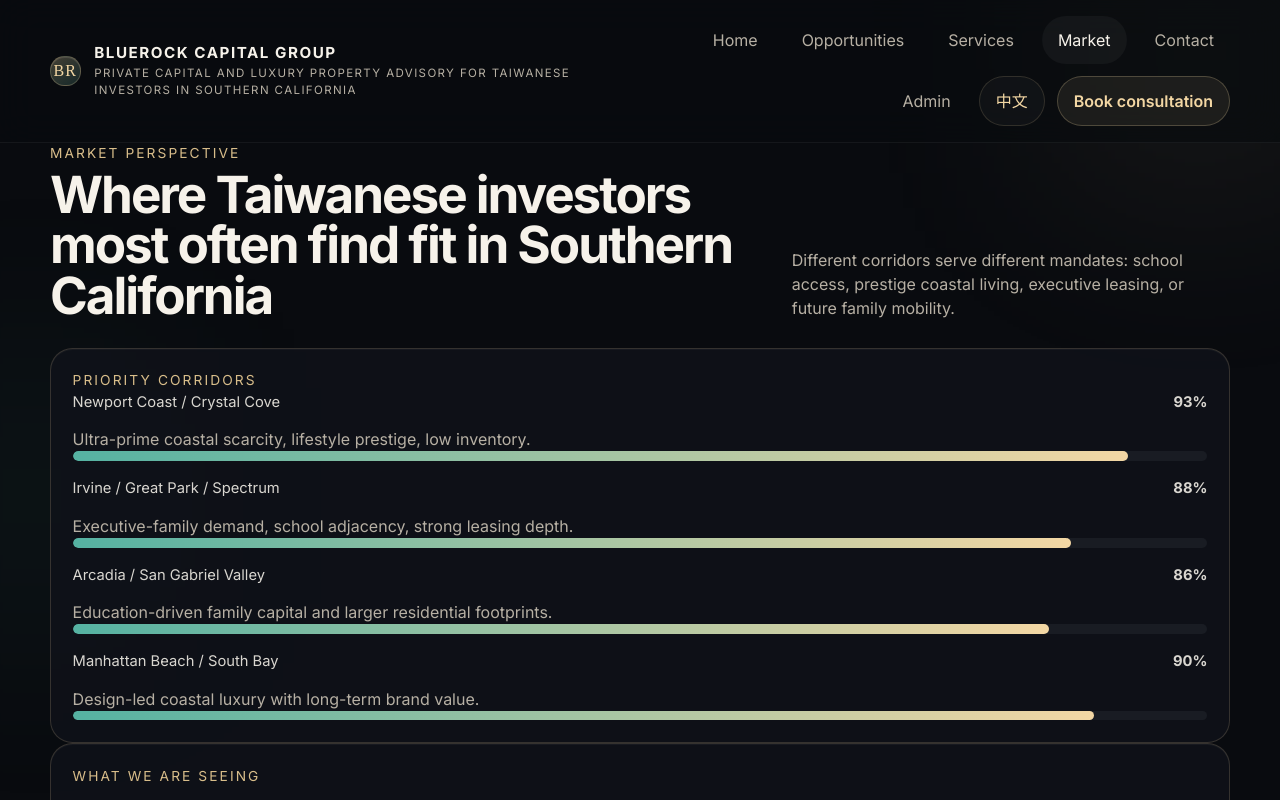
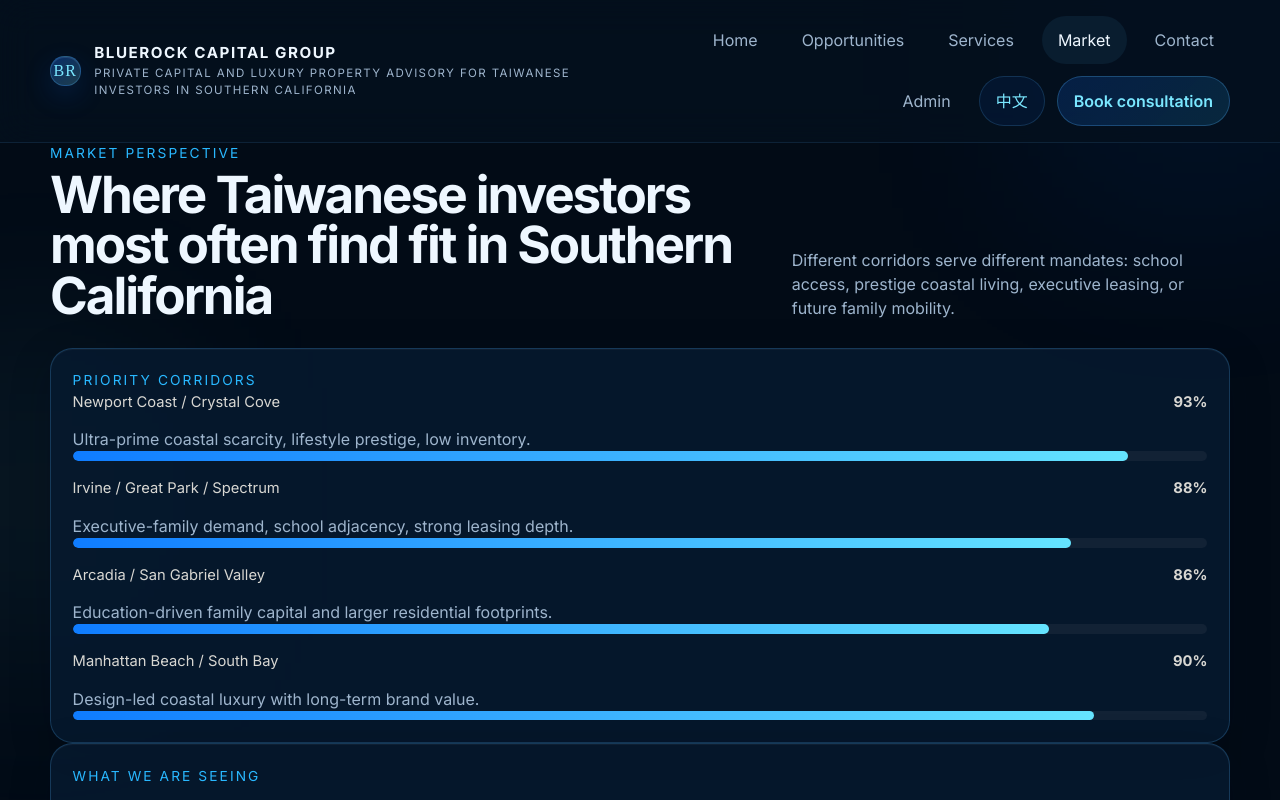
Before and after one commit to amjin358-svg/jin, a React (Vite) app: page /market in a window 1280 px wide. Shown: the top 800 px of the page. Built offline with nearby package versions, Linux system fonts and the light colour scheme; no server answers.

Commit message:
Retheme site to BlueRock blue palette
Co-authored-by: amjin358-svg <amjin358-svg@users.noreply.github.com>

```diff
--- a/src/styles.css
+++ b/src/styles.css
@@ -1,10 +1,10 @@
 :root {
   font-family: Inter, "PingFang TC", "Microsoft JhengHei", system-ui, -apple-system,
     BlinkMacSystemFont, "Segoe UI", sans-serif;
-  color: #f6f2ea;
+  color: #eef7ff;
   background:
-    radial-gradient(circle at top, rgba(206, 168, 111, 0.18), transparent 0 32%),
-    linear-gradient(180deg, #17161a 0%, #0d1117 55%, #090b0f 100%);
+    radial-gradient(circle at top, rgba(34, 139, 255, 0.22), transparent 0 36%),
+    linear-gradient(180deg, #081728 0%, #04111f 52%, #020b16 100%);
   color-scheme: dark;
   font-synthesis: none;
   text-rendering: optimizeLegibility;
@@ -12,16 +12,16 @@
   -moz-osx-font-smoothing: grayscale;
   line-height: 1.5;
   font-weight: 400;
-  --bg: #090b0f;
-  --bg-elevated: rgba(17, 20, 27, 0.82);
-  --bg-card: rgba(16, 19, 26, 0.78);
-  --border: rgba(230, 205, 159, 0.18);
-  --text: #f6f2ea;
-  --muted: #b7b0a4;
-  --gold: #d8bd8a;
-  --gold-strong: #f3d7a4;
-  --emerald: #55b2a2;
-  --shadow: 0 24px 80px rgba(0, 0, 0, 0.35);
+  --bg: #020b16;
+  --bg-elevated: rgba(5, 22, 42, 0.86);
+  --bg-card: rgba(7, 26, 48, 0.82);
+  --border: rgba(83, 183, 255, 0.22);
+  --text: #eef7ff;
+  --muted: #9eb5cd;
+  --gold: #29b8ff;
+  --gold-strong: #7ae7ff;
+  --emerald: #1169ff;
+  --shadow: 0 24px 80px rgba(0, 8, 20, 0.45);
   --max-width: 1180px;
 }
 
@@ -82,7 +82,7 @@ textarea {
   right: -5rem;
   width: 20rem;
   height: 20rem;
-  background: rgba(216, 189, 138, 0.18);
+  background: rgba(17, 105, 255, 0.22);
 }
 
 .page-shell::after {
@@ -90,7 +90,7 @@ textarea {
   left: -7rem;
   width: 18rem;
   height: 18rem;
-  background: rgba(85, 178, 162, 0.16);
+  background: rgba(122, 231, 255, 0.18);
 }
 
 .section {
@@ -105,8 +105,8 @@ textarea {
   top: 0;
   z-index: 20;
   backdrop-filter: blur(18px);
-  background: rgba(9, 11, 15, 0.64);
-  border-bottom: 1px solid rgba(255, 255, 255, 0.05);
+  background: rgba(4, 16, 30, 0.82);
+  border-bottom: 1px solid rgba(83, 183, 255, 0.12);
 }
 
 .site-header__inner {
@@ -129,9 +129,11 @@ textarea {
   width: 2.75rem;
   aspect-ratio: 1;
   border-radius: 0.9rem;
-  background: linear-gradient(145deg, rgba(243, 215, 164, 0.26), rgba(85, 178, 162, 0.18));
-  border: 1px solid rgba(243, 215, 164, 0.24);
-  box-shadow: inset 0 1px 0 rgba(255, 255, 255, 0.1);
+  background: linear-gradient(145deg, rgba(17, 105, 255, 0.34), rgba(122, 231, 255, 0.22));
+  border: 1px solid rgba(83, 183, 255, 0.28);
+  box-shadow:
+    inset 0 1px 0 rgba(255, 255, 255, 0.1),
+    0 10px 28px rgba(17, 105, 255, 0.18);
   font-family: "Iowan Old Style", "Times New Roman", serif;
   font-size: 1rem;
   color: var(--gold-strong);
@@ -188,19 +190,19 @@ textarea {
 .nav-link:hover,
 .nav-link--active {
   color: var(--text);
-  background: rgba(255, 255, 255, 0.04);
+  background: rgba(83, 183, 255, 0.08);
 }
 
 .lang-toggle {
-  border: 1px solid rgba(243, 215, 164, 0.14);
-  background: rgba(255, 255, 255, 0.03);
+  border: 1px solid rgba(83, 183, 255, 0.18);
+  background: rgba(17, 105, 255, 0.08);
   color: var(--gold-strong);
   cursor: pointer;
 }
 
 .header-cta {
-  border: 1px solid rgba(243, 215, 164, 0.24);
-  background: rgba(243, 215, 164, 0.08);
+  border: 1px solid rgba(83, 183, 255, 0.28);
+  background: linear-gradient(135deg, rgba(17, 105, 255, 0.18), rgba(41, 184, 255, 0.14));
   color: var(--gold-strong);
   font-weight: 600;
 }
@@ -225,8 +227,8 @@ textarea {
   margin-bottom: 1.2rem;
   padding: 0.45rem 0.8rem;
   border-radius: 999px;
-  border: 1px solid rgba(243, 215, 164, 0.18);
-  background: rgba(255, 255, 255, 0.03);
+  border: 1px solid rgba(83, 183, 255, 0.22);
+  background: rgba(17, 105, 255, 0.08);
   color: var(--gold);
   font-size: 0.82rem;
   letter-spacing: 0.1em;
@@ -239,7 +241,7 @@ textarea {
   height: 0.5rem;
   border-radius: 50%;
   background: linear-gradient(135deg, var(--gold-strong), var(--emerald));
-  box-shadow: 0 0 0 0.25rem rgba(216, 189, 138, 0.12);
+  box-shadow: 0 0 0 0.25rem rgba(41, 184, 255, 0.14);
 }
 
 .hero h1,
@@ -293,14 +295,14 @@ textarea {
 }
 
 .btn--primary {
-  background: linear-gradient(135deg, #f3d7a4, #d0a963);
-  color: #14110f;
-  box-shadow: 0 12px 40px rgba(208, 169, 99, 0.28);
+  background: linear-gradient(135deg, #0f7cff, #4cd8ff);
+  color: #031121;
+  box-shadow: 0 12px 40px rgba(17, 105, 255, 0.34);
 }
 
 .btn--secondary {
-  border-color: rgba(243, 215, 164, 0.18);
-  background: rgba(255, 255, 255, 0.03);
+  border-color: rgba(83, 183, 255, 0.22);
+  background: rgba(17, 105, 255, 0.08);
   color: var(--text);
 }
 
@@ -319,8 +321,8 @@ textarea {
 .metric-card {
   padding: 1rem 1.1rem;
   border-radius: 1.2rem;
-  background: rgba(255, 255, 255, 0.03);
-  border: 1px solid rgba(255, 255, 255, 0.06);
+  background: rgba(10, 33, 58, 0.7);
+  border: 1px solid rgba(83, 183, 255, 0.14);
 }
 
 .metric-card strong {
@@ -341,8 +343,8 @@ textarea {
   padding: 1.3rem;
   border-radius: 2rem;
   background:
-    linear-gradient(180deg, rgba(255, 255, 255, 0.07), rgba(255, 255, 255, 0.02)),
-    rgba(17, 20, 27, 0.8);
+    linear-gradient(180deg, rgba(122, 231, 255, 0.06), rgba(255, 255, 255, 0.02)),
+    rgba(6, 24, 45, 0.86);
   border: 1px solid var(--border);
   box-shadow: var(--shadow);
 }
@@ -351,7 +353,7 @@ textarea {
   min-height: 36rem;
   border-radius: 1.5rem;
   background:
-    linear-gradient(180deg, rgba(9, 11, 15, 0.05), rgba(9, 11, 15, 0.78)),
+    linear-gradient(180deg, rgba(4, 16, 30, 0.08), rgba(3, 11, 22, 0.82)),
     url("https://images.unsplash.com/photo-1511818966892-d7d671e672a2?auto=format&fit=crop&w=1400&q=80")
       center/cover;
   display: flex;
@@ -367,8 +369,8 @@ textarea {
   padding: 1rem 1.1rem;
   border-radius: 1.3rem;
   backdrop-filter: blur(18px);
-  background: rgba(10, 12, 17, 0.56);
-  border: 1px solid rgba(255, 255, 255, 0.08);
+  background: rgba(6, 24, 45, 0.7);
+  border: 1px solid rgba(83, 183, 255, 0.2);
 }
 
 .floating-card {
@@ -393,7 +395,7 @@ textarea {
   max-width: 32rem;
   margin-top: 1.2rem;
   padding-left: 1rem;
-  border-left: 2px solid rgba(243, 215, 164, 0.32);
+  border-left: 2px solid rgba(83, 183, 255, 0.46);
   color: rgba(246, 242, 234, 0.7);
   font-size: 0.98rem;
 }
@@ -472,7 +474,9 @@ textarea {
   border-radius: 1.4rem;
   background: var(--bg-card);
   border: 1px solid var(--border);
-  box-shadow: inset 0 1px 0 rgba(255, 255, 255, 0.04);
+  box-shadow:
+    inset 0 1px 0 rgba(255, 255, 255, 0.04),
+    0 12px 40px rgba(2, 10, 22, 0.22);
 }
 
 .glass-card h3 {
@@ -510,9 +514,9 @@ textarea {
   align-items: center;
   padding: 0.45rem 0.75rem;
   border-radius: 999px;
-  background: rgba(9, 11, 15, 0.62);
+  background: rgba(3, 17, 33, 0.72);
   backdrop-filter: blur(16px);
-  border: 1px solid rgba(255, 255, 255, 0.08);
+  border: 1px solid rgba(83, 183, 255, 0.16);
 }
 
 .listing-badge,
@@ -613,7 +617,7 @@ textarea {
   border-radius: 1.6rem;
   padding: 1.5rem;
   background:
-    linear-gradient(180deg, rgba(9, 11, 15, 0.25), rgba(9, 11, 15, 0.9)),
+    linear-gradient(180deg, rgba(5, 22, 42, 0.28), rgba(2, 11, 22, 0.92)),
     url("https://images.unsplash.com/photo-1494526585095-c41746248156?auto=format&fit=crop&w=1400&q=80")
       center/cover;
   border: 1px solid var(--border);
@@ -648,7 +652,7 @@ textarea {
   width: 1.85rem;
   aspect-ratio: 1;
   border-radius: 50%;
-  background: rgba(243, 215, 164, 0.14);
+  background: rgba(17, 105, 255, 0.18);
   color: var(--gold-strong);
   font-weight: 700;
 }
@@ -676,7 +680,7 @@ textarea {
 .bar-fill {
   height: 100%;
   border-radius: inherit;
-  background: linear-gradient(90deg, #55b2a2, #f3d7a4);
+  background: linear-gradient(90deg, #0f7cff, #65e4ff);
 }
 
 .contact-copy-card h3 {
@@ -718,11 +722,17 @@ textarea {
 .form-grid input,
 .form-grid textarea {
   width: 100%;
-  border: 1px solid rgba(243, 215, 164, 0.12);
-  background: rgba(255, 255, 255, 0.03);
+  border: 1px solid rgba(83, 183, 255, 0.16);
+  background: rgba(10, 33, 58, 0.62);
   border-radius: 1rem;
   padding: 0.95rem 1rem;
   resize: vertical;
+}
+
+.form-grid input:focus,
+.form-grid textarea:focus {
+  outline: 2px solid rgba(83, 183, 255, 0.22);
+  border-color: rgba(101, 228, 255, 0.38);
 }
 
 .form-grid input::placeholder,
@@ -884,9 +894,9 @@ textarea {
   padding: 2.2rem;
   border-radius: 2rem;
   background:
-    linear-gradient(135deg, rgba(243, 215, 164, 0.16), rgba(85, 178, 162, 0.08)),
-    rgba(16, 19, 26, 0.88);
-  border: 1px solid rgba(243, 215, 164, 0.22);
+    linear-gradient(135deg, rgba(17, 105, 255, 0.18), rgba(122, 231, 255, 0.08)),
+    rgba(8, 26, 48, 0.9);
+  border: 1px solid rgba(83, 183, 255, 0.22);
   box-shadow: var(--shadow);
 }
 
```
